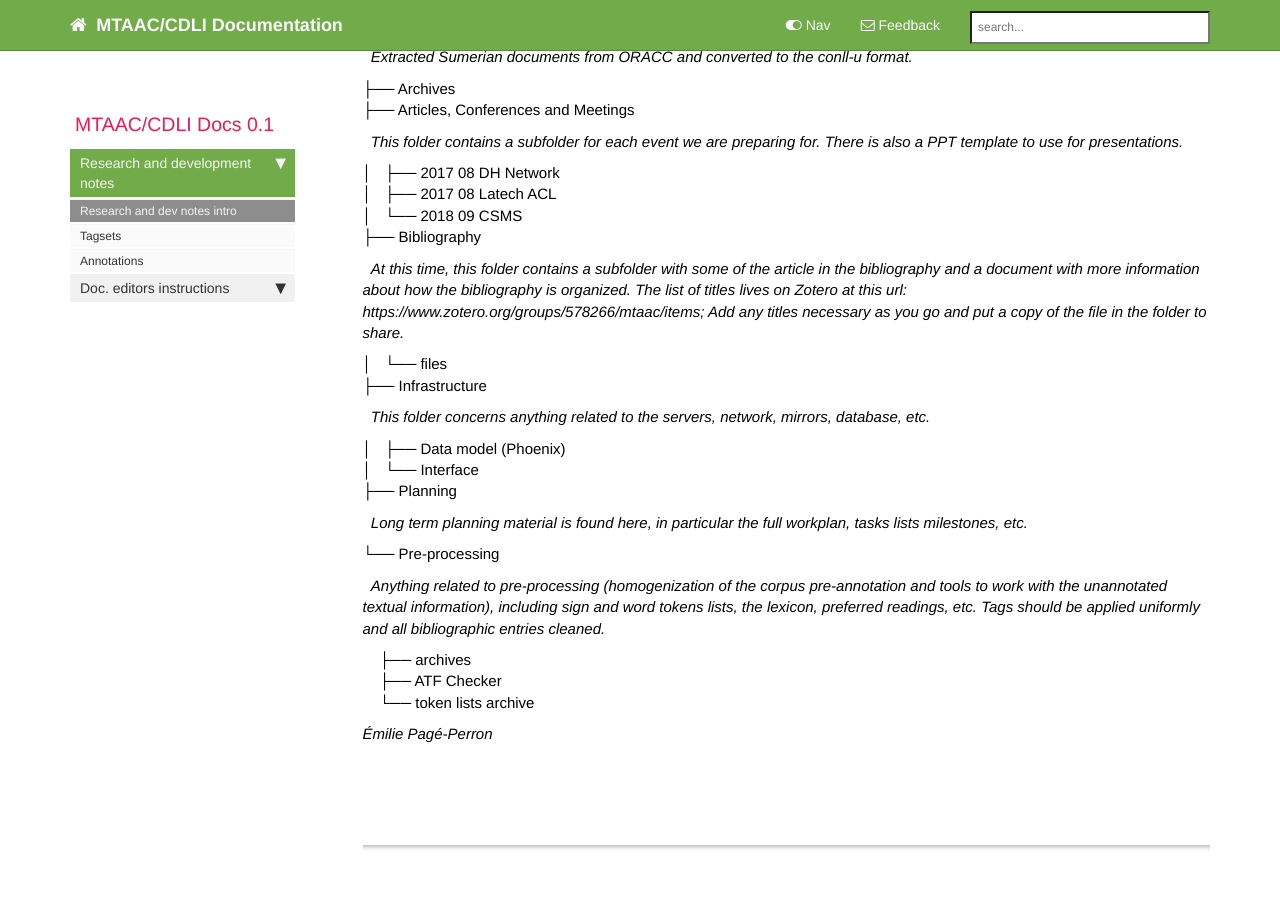
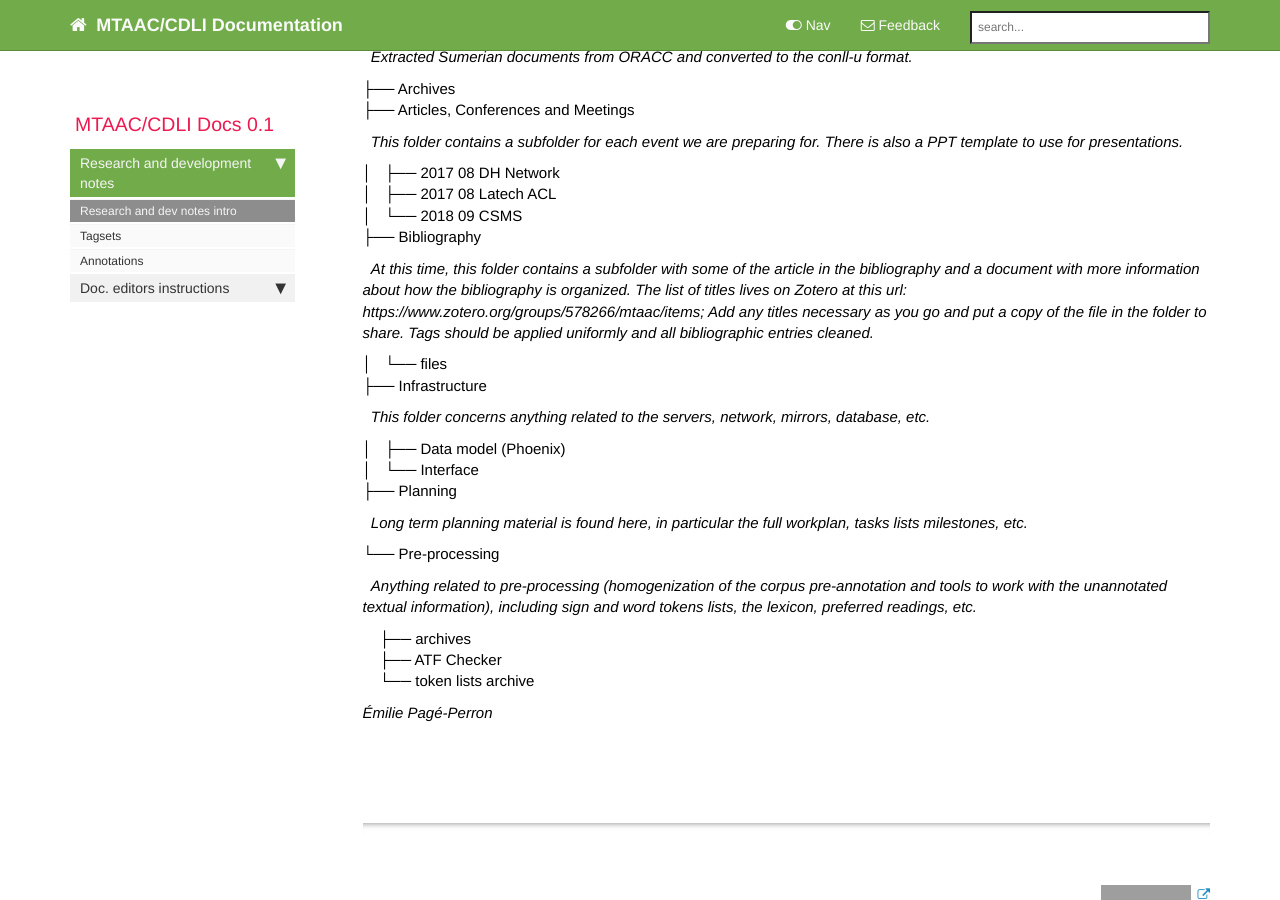
Before and after one commit to fbab/cdli-gh.github.io, a Jekyll site: the page built from pages/dev-notes.md, in a window 1280 px wide and 900 px high, scrolled down 1032 px. Built offline with Jekyll 4.4.1, drawn with Linux system fonts in a browser that asks for light colours; nearby versions of some CDN libraries; comment, search, counter and statistics services are not loaded; part of the change alters nothing that is shown; grey boxes are pictures that could not be loaded.

```diff
--- a/pages/dev-notes.md
+++ b/pages/dev-notes.md
@@ -59,7 +59,7 @@ Any information stored in this folder should end up either being archived or por
 │&nbsp;&nbsp;&nbsp;└── 2018 09 CSMS
 ├── Bibliography
 
-&nbsp;&nbsp;*At this time, this folder contains a subfolder with some of the article in the bibliography and a document with more information about how the bibliography is organized. The list of titles lives on Zotero at this url: https://www.zotero.org/groups/578266/mtaac/items; Add any titles necessary as you go and put a copy of the file in the folder to share.*
+&nbsp;&nbsp;*At this time, this folder contains a subfolder with some of the article in the bibliography and a document with more information about how the bibliography is organized. The list of titles lives on Zotero at this url: https://www.zotero.org/groups/578266/mtaac/items; Add any titles necessary as you go and put a copy of the file in the folder to share. Tags should be applied uniformly and all bibliographic entries cleaned.*
 
 │&nbsp;&nbsp;&nbsp;└── files
 ├── Infrastructure
@@ -74,7 +74,7 @@ Any information stored in this folder should end up either being archived or por
 
 └── Pre-processing
 
-&nbsp;&nbsp;*Anything related to pre-processing (homogenization of the corpus pre-annotation and tools to work with the unannotated textual information), including sign and word tokens lists, the lexicon, preferred readings, etc. Tags should be applied uniformly and all bibliographic entries cleaned.*
+&nbsp;&nbsp;*Anything related to pre-processing (homogenization of the corpus pre-annotation and tools to work with the unannotated textual information), including sign and word tokens lists, the lexicon, preferred readings, etc.*
 
 &nbsp;&nbsp;&nbsp;&nbsp;├── archives
 &nbsp;&nbsp;&nbsp;&nbsp;├── ATF Checker
```
